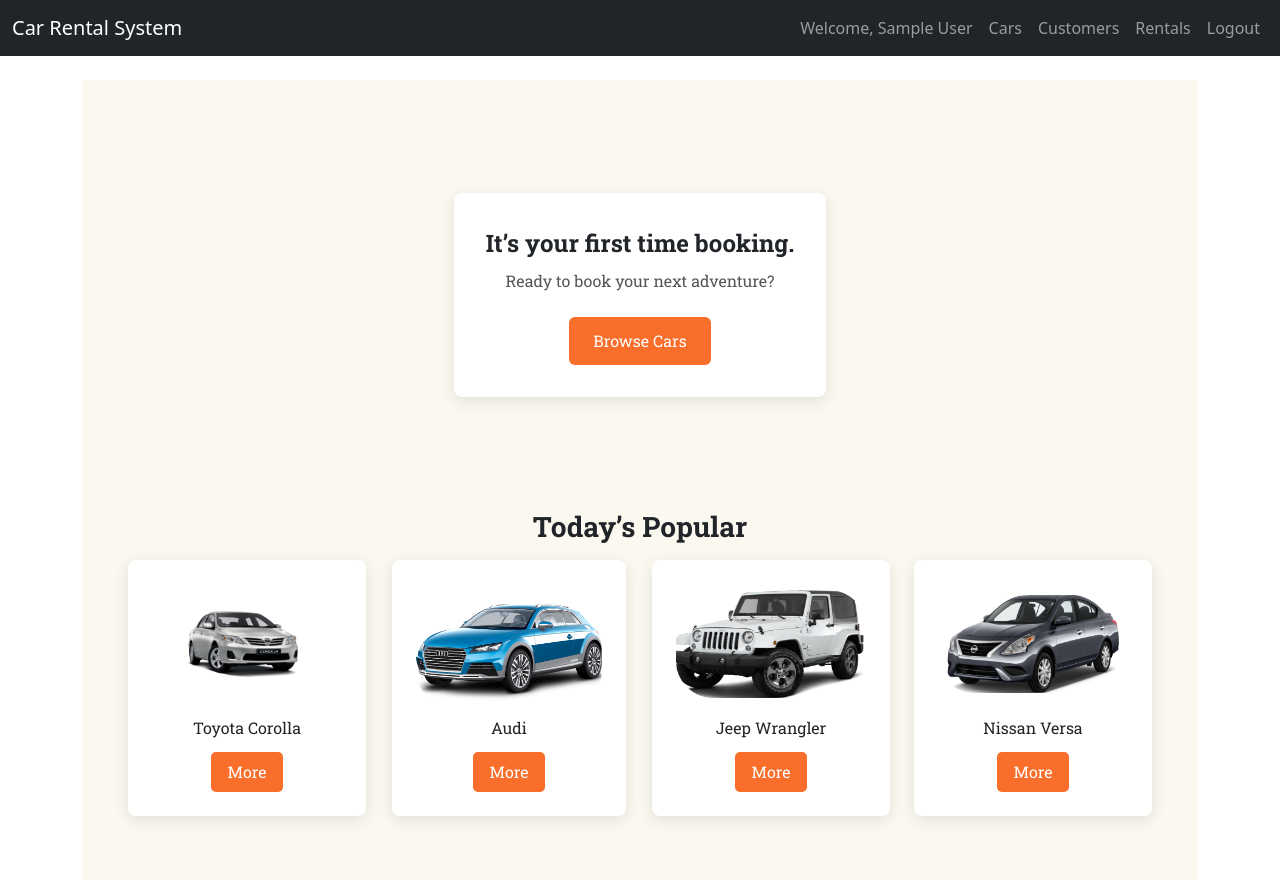
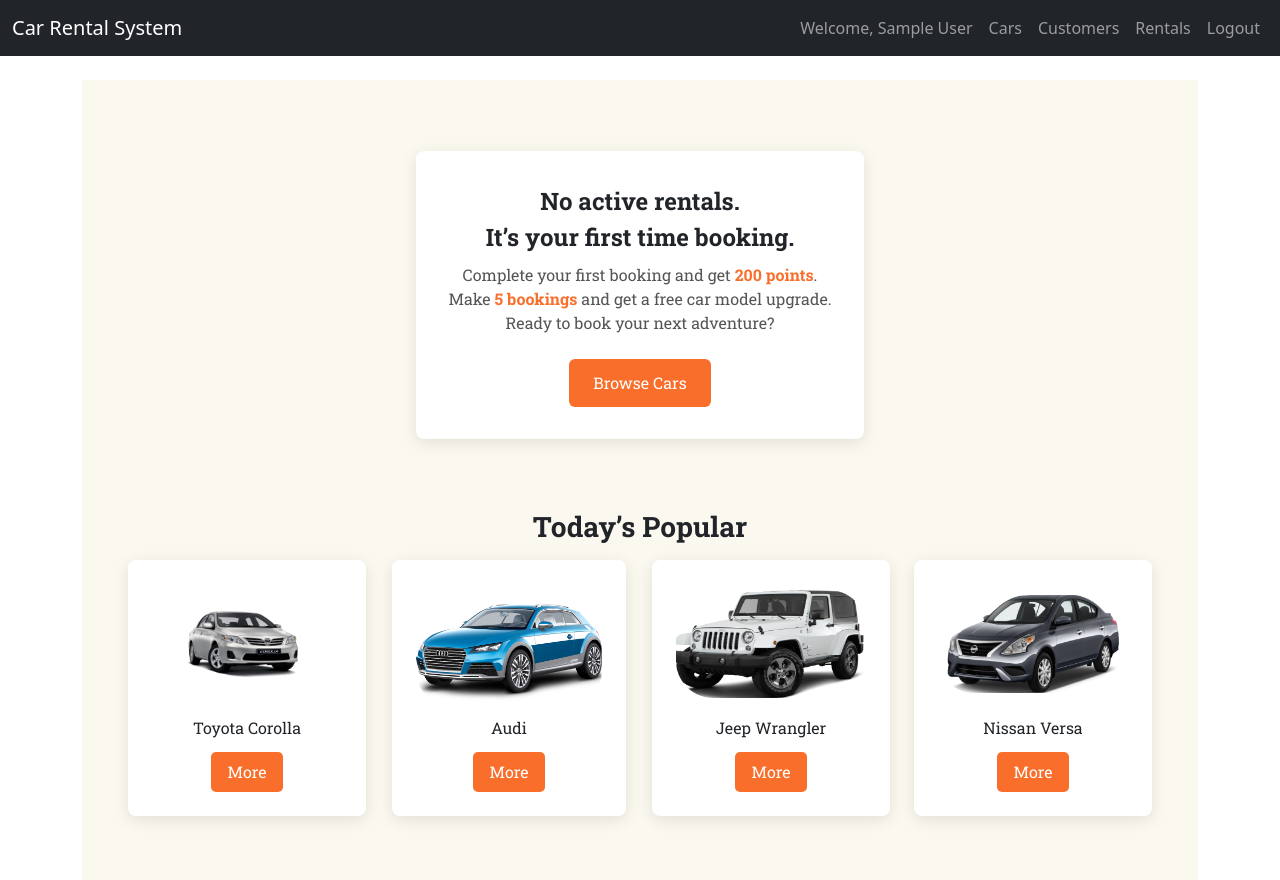
Before and after one commit to aniketkhot/car-rental-group-project, a React (Create React App) app in the folder frontend/: page /dashboard in a window 1280 px wide. Built offline with nearby package versions, Linux system fonts and the light colour scheme; sample sign-in values are in the browser's storage.

Commit message:
dashboard layout change

```diff
--- a/frontend/src/components/CustomerDashboard.jsx
+++ b/frontend/src/components/CustomerDashboard.jsx
@@ -35,8 +35,21 @@ function CustomerDashboard() {
         <div className={styles.card}>
           {rentals.length === 0 ? (
             <>
-              <p className={styles.mainText}>It’s your first time booking.</p>
-              <p className={styles.subText}>Ready to book your next adventure?</p>
+              <p className={styles.mainText}>
+                No active rentals.
+                <br />
+                It’s your first time booking.
+              </p>
+              <p className={styles.subText}>
+                Complete your first booking and get{" "}
+                <span className={styles.highlight}>200 points</span>.
+                <br />
+                Make{" "}
+                <span className={styles.highlight}>5 bookings</span> and get a
+                free car model upgrade.
+                <br />
+                Ready to book your next adventure?
+              </p>
               <button className={styles.browseBtn}>Browse Cars</button>
             </>
           ) : (
@@ -52,7 +65,9 @@ function CustomerDashboard() {
                   day: "numeric"
                 })}
               </p>
-              <p className={styles.subText}>Ready to book your next adventure?</p>
+              <p className={styles.subText}>
+                Ready to book your next adventure?
+              </p>
               <button className={styles.browseBtn}>Browse Again</button>
             </>
           )}
```
Also changed, not shown: frontend/src/components/CustomerDashboard.module.css (line endings or trailing spaces).
